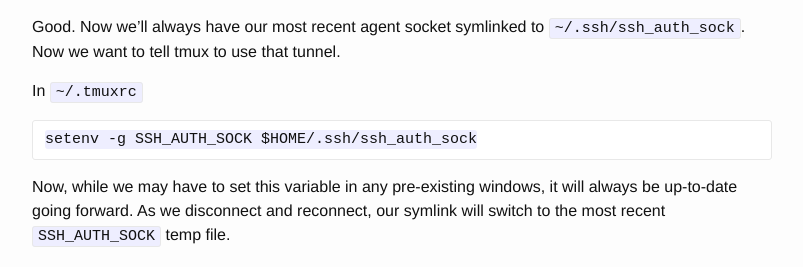
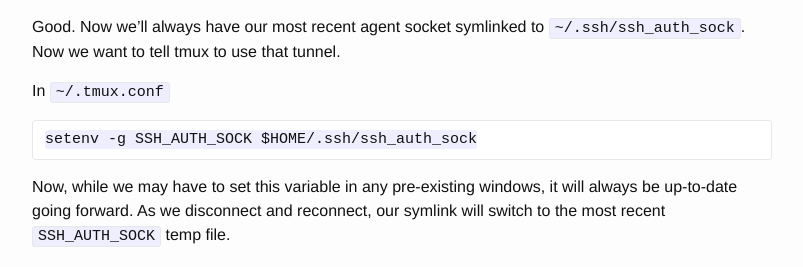
Before and after one commit to McPolemic/McPolemic.github.io, a Jekyll site: the page built from _posts/2016-10-21-reconciling-tmux-and-ssh-agent-forwarding.md, in a window 1280 px wide and 900 px high, scrolled down 2066 px. Shown: the part 176-443 px from the top of the window, without its empty margins (238-1041 px from the left). Built offline with Jekyll 4.4.1, drawn with Linux system fonts in a browser that asks for light colours; comment, search, counter and statistics services are not loaded.

Commit message:
Fix tmux file name

```diff
--- a/_posts/2016-10-21-reconciling-tmux-and-ssh-agent-forwarding.md
+++ b/_posts/2016-10-21-reconciling-tmux-and-ssh-agent-forwarding.md
@@ -66,7 +66,7 @@ In `~/.ssh/rc`
 
 Good. Now we'll always have our most recent agent socket symlinked to `~/.ssh/ssh_auth_sock`. Now we want to tell tmux to use that tunnel.
 
-In `~/.tmuxrc`
+In `~/.tmux.conf`
 
     setenv -g SSH_AUTH_SOCK $HOME/.ssh/ssh_auth_sock
 
```
